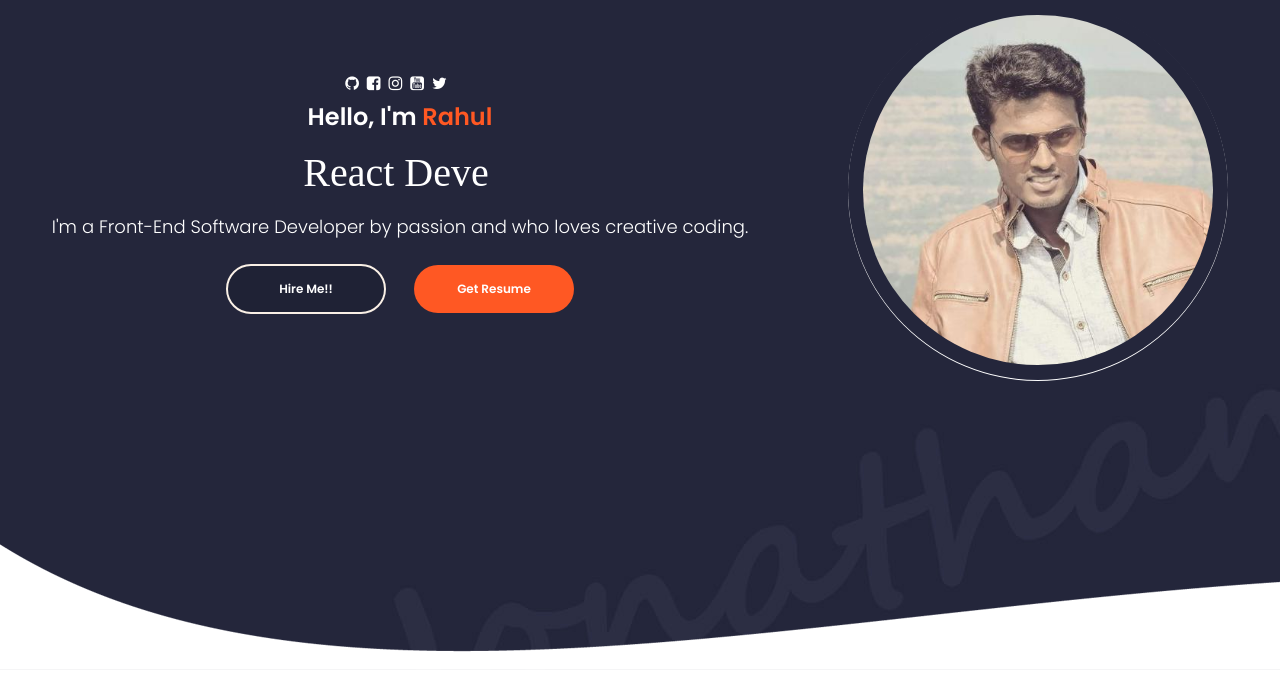
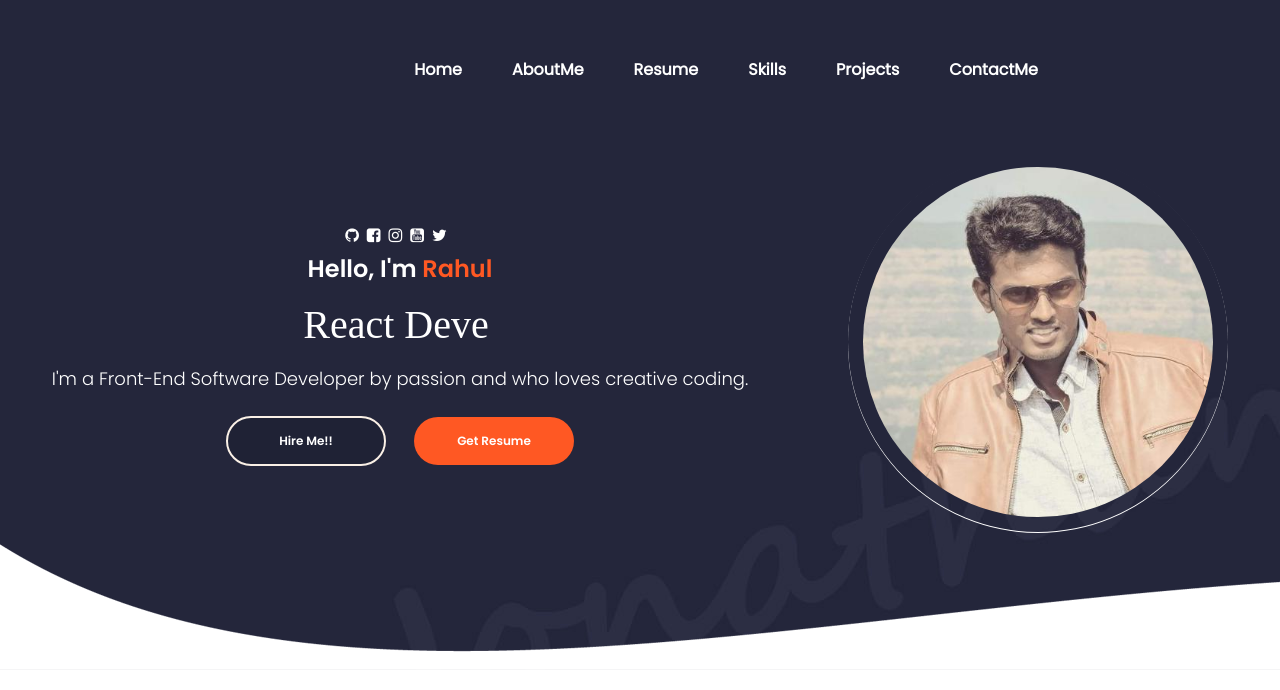
Before and after one commit to rahul-rautwar/portfolio, a React (Create React App) app: page / in a window 1280 px wide. Shown: the top 690 px of the page. Built offline with nearby package versions, Linux system fonts and the light colour scheme; a web font is replaced by a local one.

Commit message:
add header component

```diff
--- a/package.json
+++ b/package.json
@@ -4,6 +4,11 @@
   "private": true,
   "homepage": "http://rahul-rautwar.github.io/portfolio",
   "dependencies": {
+    "@fortawesome/fontawesome-svg-core": "^6.4.0",
+    "@fortawesome/free-brands-svg-icons": "^6.4.0",
+    "@fortawesome/free-regular-svg-icons": "^6.4.0",
+    "@fortawesome/free-solid-svg-icons": "^6.4.0",
+    "@fortawesome/react-fontawesome": "^0.2.0",
     "@testing-library/jest-dom": "^5.16.5",
     "@testing-library/react": "^13.4.0",
     "@testing-library/user-event": "^13.5.0",
--- /dev/null
+++ b/src/components/Home/Header.css
@@ -0,0 +1,48 @@
+.header-container {
+    display: flex;
+    justify-content: center;
+    height: 140px;
+    color: var(--white);
+}
+
+.header-parent {
+    display: flex;
+    justify-content: space-between;
+    align-items: center;
+    height: 100%;
+    width: 70%;
+    color: var(--white);
+}
+
+.header-logo {
+    font-size: 50px;
+    font-family: 'Poppins-ExtraBold';
+    color: var(--white);
+}
+
+.header-options {
+    display: flex;
+    align-items: center;
+
+}
+
+.header-option {
+    font-size: 16px;
+    cursor: pointer;
+    font-weight: 600;
+
+}
+
+.header-hamburger {
+    display: none;
+    color: var(--white);
+}
+
+.header-option-separator {
+    margin: 0 50px 0 0;
+    color: var(--white);
+}
+
+.selected-header-option {
+    color: #ff5823;
+}
--- /dev/null
+++ b/src/components/Home/Header.js
@@ -0,0 +1,67 @@
+import React from "react";
+
+import { faBars } from "@fortawesome/free-solid-svg-icons";
+import { FontAwesomeIcon } from "@fortawesome/react-fontawesome";
+import "./Header.css";
+import { useState } from "react";
+export const Header = () => {
+  const [showHeaderOptions, setShowHeaderOptions] = useState(0);
+  const pages = [
+    {
+      name: "Home",
+    },
+    {
+      name: "AboutMe",
+    },
+    {
+      name: "Resume",
+    },
+    {
+      name: "Skills",
+    },
+    {
+      name: "Projects",
+    },
+    {
+      name: "ContactMe",
+    },
+  ];
+  return (
+    <div
+      className="header-container"
+      onClick={() => setShowHeaderOptions(!showHeaderOptions)}
+    >
+      <div className="header-parent">
+        <div
+          className="header-hamburger"
+          onClick={() => setShowHeaderOptions(!showHeaderOptions)}
+        >
+          <FontAwesomeIcon
+            className="header-hamburger-bars"
+            icon={faBars}
+          ></FontAwesomeIcon>
+        </div>
+        <div className="header-logo">
+          {/* <span>Logo here</span> */}
+          {/* <img src="" /> */}
+        </div>
+        <div
+          className={
+            showHeaderOptions
+              ? "header-options show-hamburger-options"
+              : "header-options"
+          }
+        >
+          {pages.map((page, i) => (
+            <div
+              key={page.name}
+              className={`header-option header-option-separator `}
+            >
+              <span>{page.name}</span>
+            </div>
+          ))}
+        </div>
+      </div>
+    </div>
+  );
+};
--- a/src/components/Home/Home.js
+++ b/src/components/Home/Home.js
@@ -2,10 +2,12 @@ import React from "react";
 import { Footer } from "./Footer";
 import { Profile } from "./Profile";
 import "./Home.css";
+import { Header } from "./Header";
 
 export const Home = () => {
   return (
     <div className="home-container">
+      <Header />
       <Profile />
       <Footer />
     </div>
```
Also changed, not shown: 1 other file (tests, documents, lock files or other folders).
